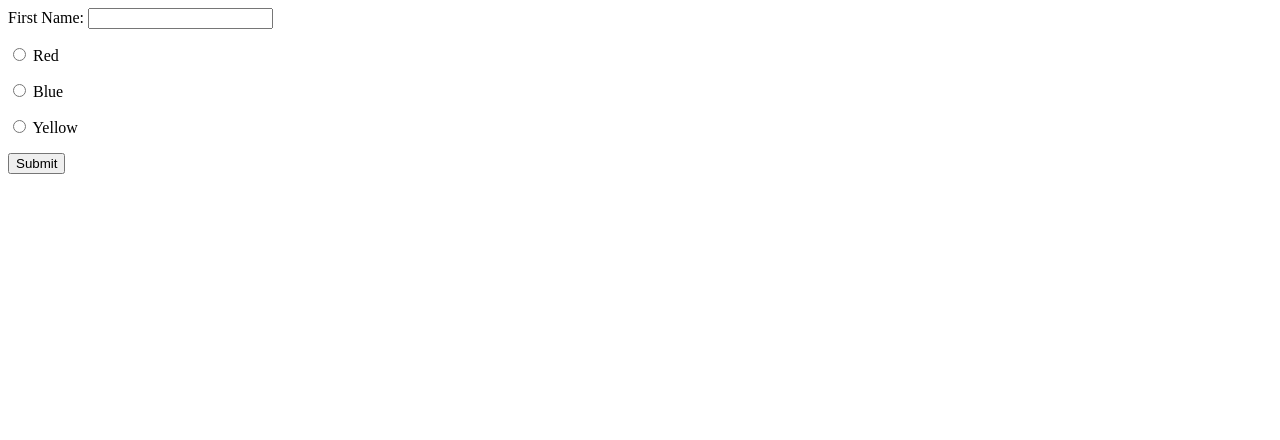
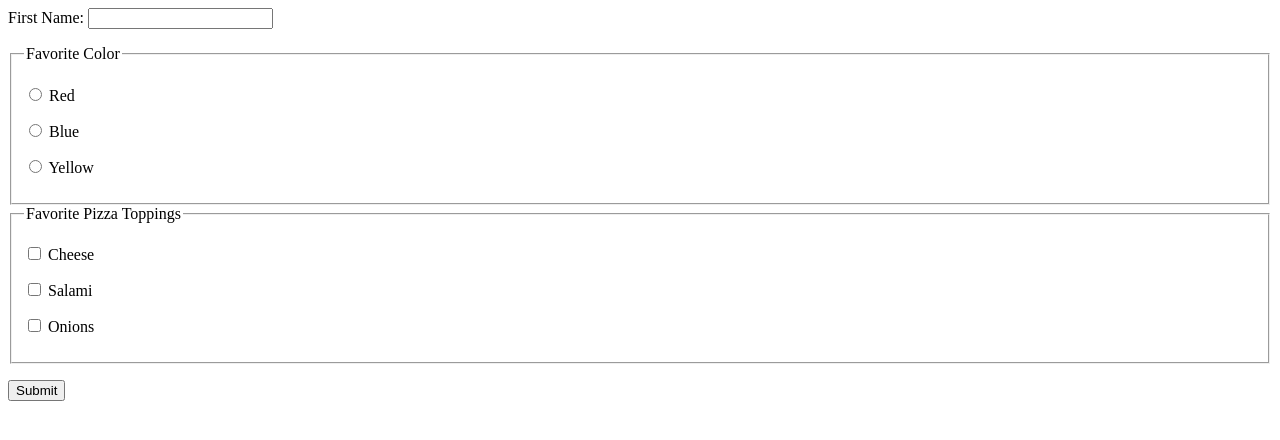
Before and after one commit to Nightscrawl/it262-php2, a PHP site: page /postback.php in a window 1280 px wide. Shown: the top 440 px of the page. Run offline with PHP 8.4, Linux system fonts and the light colour scheme.

Commit message:
fieldset checkbox with array brackets

```diff
--- a/2021-01-07/postback.php
+++ b/2021-01-07/postback.php
@@ -15,13 +15,29 @@ if( isset($_POST['FirstName']) ) { // show data
     echo '
 
         <form action="" method="POST">
+
             <p>First Name: <input type="text" name="FirstName" /></p>
 
-            <p><input type="radio" name="FavColor" value="red" /> Red</p>
-            <p><input type="radio" name="FavColor" value="blue" /> Blue</p>
-            <p><input type="radio" name="FavColor" value="yellow" /> Yellow</p>
+            <fieldset>
+                <legend>Favorite Color</legend>
+
+                <p><input type="radio" name="FavColor" value="red" /> Red</p>
+                <p><input type="radio" name="FavColor" value="blue" /> Blue</p>
+                <p><input type="radio" name="FavColor" value="yellow" /> Yellow</p>
+
+            </fieldset>
+
+            <fieldset>
+                <legend>Favorite Pizza Toppings</legend>
+
+                <p><input type="checkbox" name="FavPizzaToppings[]" value="cheese" /> Cheese</p>
+                <p><input type="checkbox" name="FavPizzaToppings[]" value="salami" /> Salami</p>
+                <p><input type="checkbox" name="FavPizzaToppings[]" value="onions" /> Onions</p>
+
+            </fieldset>
 
             <p><input type="submit" value="Submit" /></p>
+
         </form>
 
     ';
```
